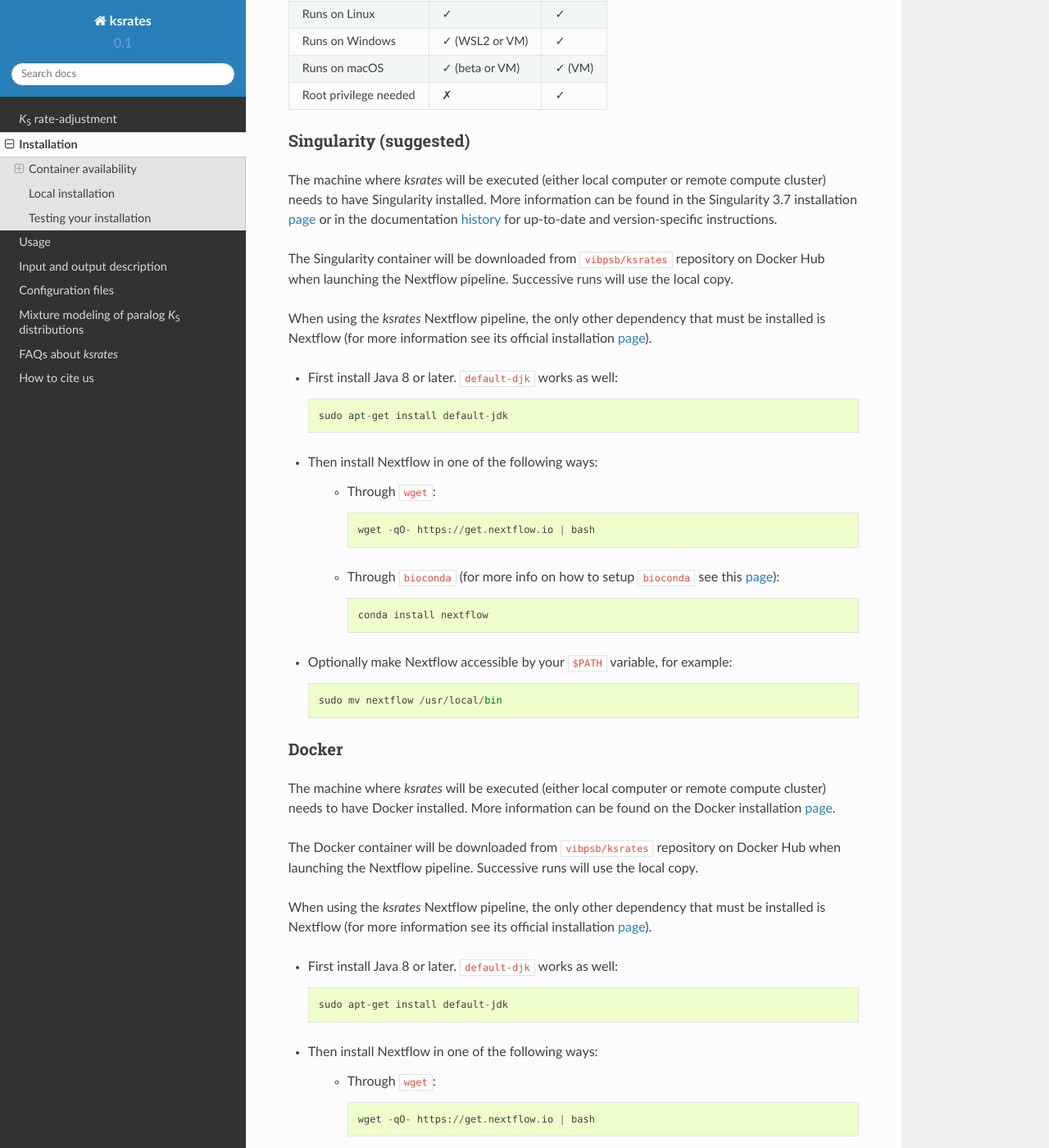
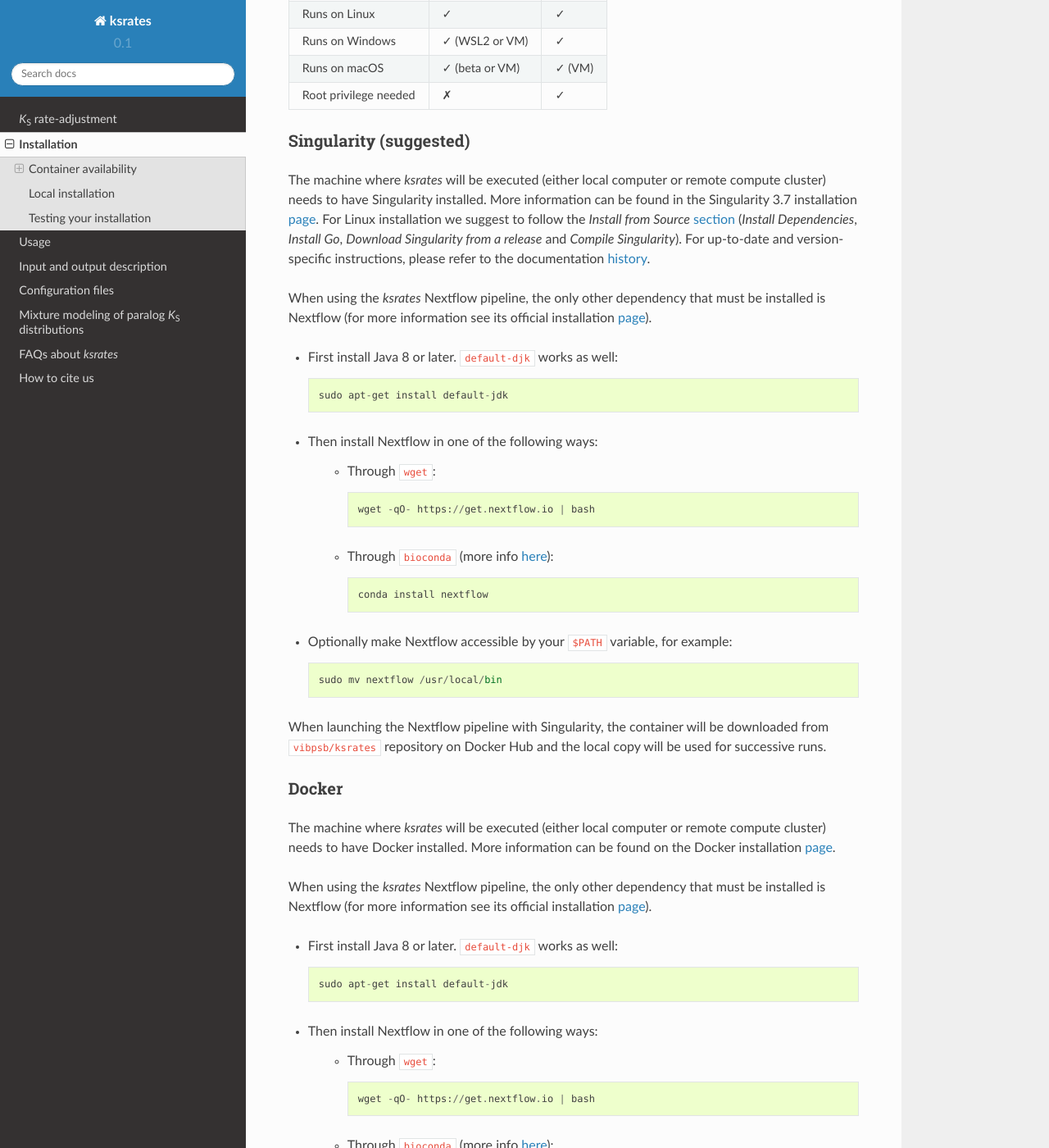
Before and after one commit to VIB-PSB/ksrates, a Sphinx documentation site: the page built from doc/source/installation.rst, in a window 1280 px wide and 1400 px high, scrolled down 871 px. Shown: the whole window at 82% size. Built offline with Sphinx 7.4.7 and the Read the Docs theme 2.0.0, drawn with Linux system fonts in a browser that asks for light colours; some of the changed text lies outside the part shown.

Commit message:
Improve container docs (installation.rst)

```diff
--- a/doc/source/installation.rst
+++ b/doc/source/installation.rst
@@ -32,9 +32,9 @@ The table below summarizes relevant differences between Singularity and Docker c
 
 Singularity (suggested)
 -----------------------
-The machine where *ksrates* will be executed (either local computer or remote compute cluster) needs to have Singularity installed. More information can be found in the Singularity 3.7 installation `page <https://sylabs.io/guides/3.7/admin-guide/installation.html#installing-singularity>`__ or in the documentation `history <https://sylabs.io/docs/>`__ for up-to-date and version-specific instructions.
-
-The Singularity container will be downloaded from ``vibpsb/ksrates`` repository on Docker Hub when launching the Nextflow pipeline. Successive runs will use the local copy.
+The machine where *ksrates* will be executed (either local computer or remote compute cluster) needs to have Singularity installed. More information can be found in the Singularity 3.7 installation `page <https://sylabs.io/guides/3.7/admin-guide/installation.html#installing-singularity>`__.
+For Linux installation we suggest to follow the *Install from Source* `section <https://sylabs.io/guides/3.7/admin-guide/installation.html#before-you-begin>`__ (*Install Dependencies*, *Install Go*, *Download Singularity from a release* and *Compile Singularity*).
+For up-to-date and version-specific instructions, please refer to the documentation `history <https://sylabs.io/docs/>`__.
 
 When using the *ksrates* Nextflow pipeline, the only other dependency that must be installed is Nextflow (for more information see its official installation `page <https://www.nextflow.io/docs/latest/getstarted.html#requirements>`__).
 
@@ -48,7 +48,7 @@ When using the *ksrates* Nextflow pipeline, the only other dependency that must
 
                 wget -qO- https://get.nextflow.io | bash
 
-        *   Through ``bioconda`` (for more info on how to setup ``bioconda`` see this `page <https://bioconda.github.io/user/install.html>`__)::
+        *   Through ``bioconda`` (more info `here <https://bioconda.github.io/user/install.html>`__)::
 
                 conda install nextflow
 
@@ -56,13 +56,12 @@ When using the *ksrates* Nextflow pipeline, the only other dependency that must
 
         sudo mv nextflow /usr/local/bin
 
+When launching the Nextflow pipeline with Singularity, the container will be downloaded from ``vibpsb/ksrates`` repository on Docker Hub and the local copy will be used for successive runs.
 
 Docker
 ------
 
 The machine where *ksrates* will be executed (either local computer or remote compute cluster) needs to have Docker installed. More information can be found on the Docker installation `page <https://docs.docker.com/get-docker/>`__.
-
-The Docker container will be downloaded from ``vibpsb/ksrates`` repository on Docker Hub when launching the Nextflow pipeline. Successive runs will use the local copy.
 
 When using the *ksrates* Nextflow pipeline, the only other dependency that must be installed is Nextflow (for more information see its official installation `page <https://www.nextflow.io/docs/latest/getstarted.html#requirements>`__).
 
@@ -76,13 +75,15 @@ When using the *ksrates* Nextflow pipeline, the only other dependency that must
 
                 wget -qO- https://get.nextflow.io | bash
 
-        *   Through ``bioconda`` (for more info on how to setup ``bioconda`` see this `page <https://bioconda.github.io/user/install.html>`__)::
+        *   Through ``bioconda`` (more info `here <https://bioconda.github.io/user/install.html>`__)::
 
                 conda install nextflow
 
 *   Optionally make Nextflow accessible by your ``$PATH`` variable, for example::
 
         sudo mv nextflow /usr/local/bin
+
+When launching the Nextflow pipeline with Docker, the container will be downloaded from ``vibpsb/ksrates`` repository on Docker Hub and the local copy will be used for successive runs.
 
 
 Local installation
```
